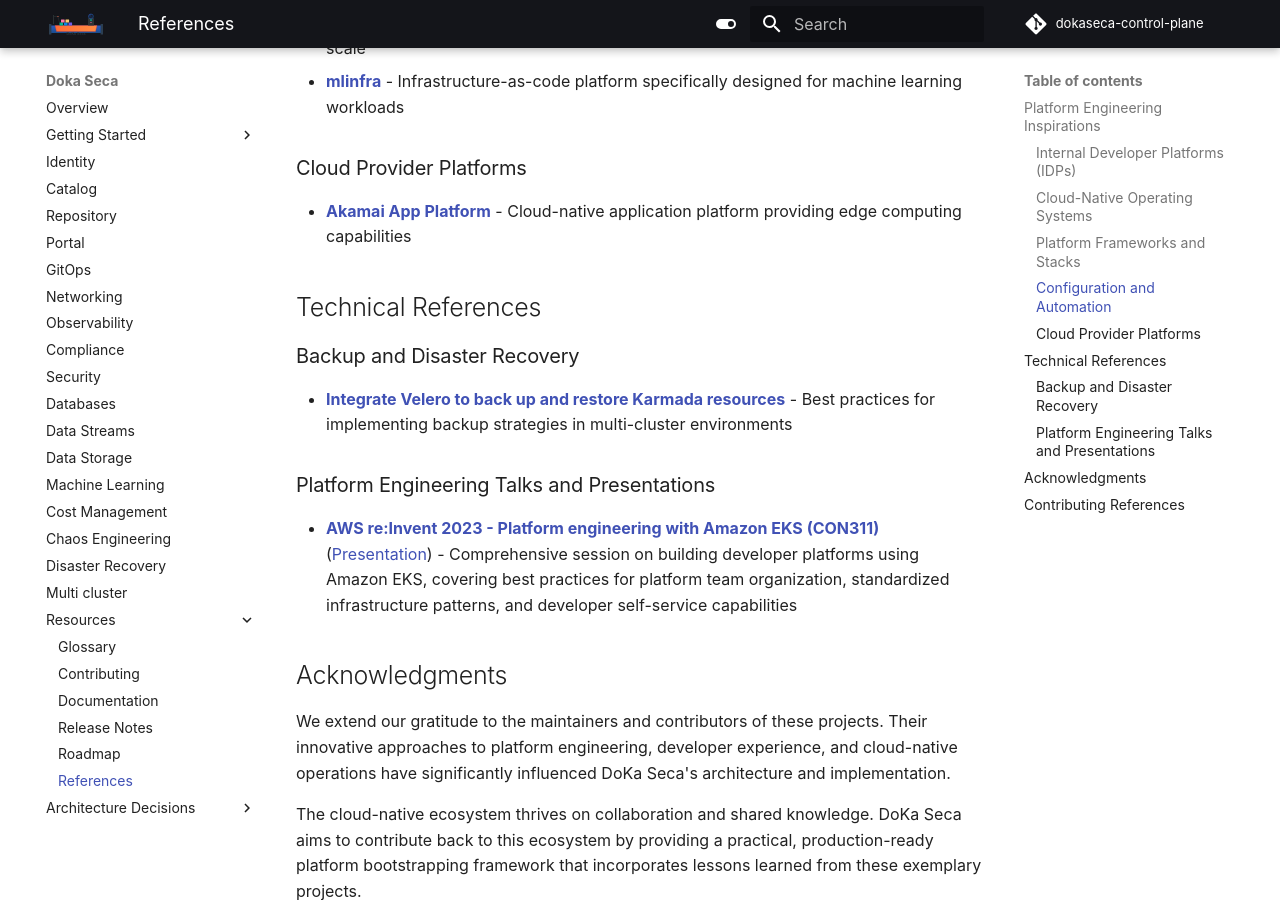
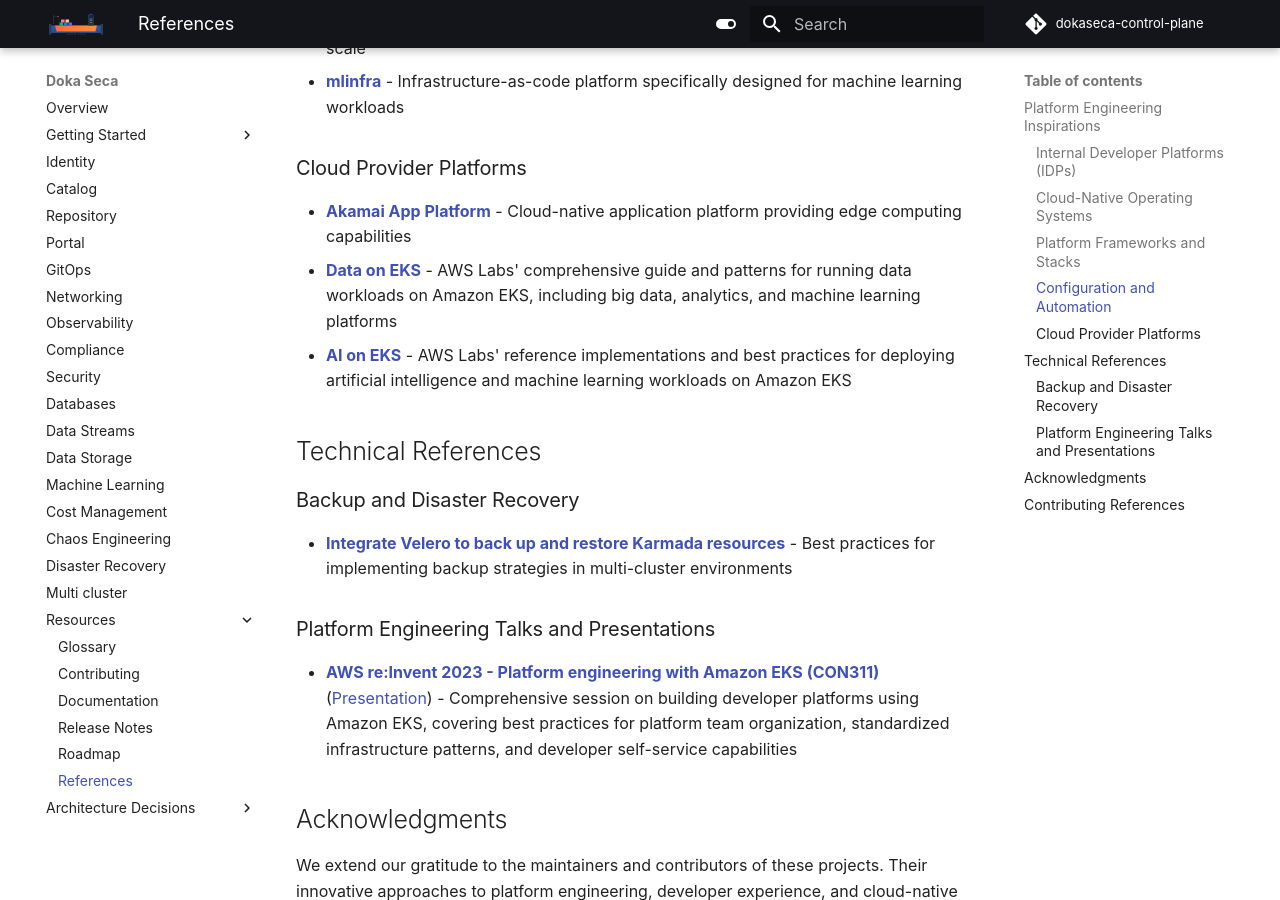
Before and after one commit to thatmlopsguy/dokaseca-control-plane, an MkDocs documentation site: the page built from docs/references.md, in a window 1280 px wide and 900 px high, scrolled down 1353 px. Built offline with MkDocs 1.6.1 and Material for MkDocs 9.7.7, drawn with Linux system fonts in a browser that asks for light colours; comment, search, counter and statistics services are not loaded.

Commit message:
docs: add references for AWS Labs' guides on data and AI workloads on EKS

```diff
--- a/docs/references.md
+++ b/docs/references.md
@@ -35,6 +35,8 @@
 ### Cloud Provider Platforms
 
 - **[Akamai App Platform](https://apl-docs.net/docs/akamai-app-platform/introduction)** - Cloud-native application platform providing edge computing capabilities
+- **[Data on EKS](https://awslabs.github.io/data-on-eks/)** - AWS Labs' comprehensive guide and patterns for running data workloads on Amazon EKS, including big data, analytics, and machine learning platforms
+- **[AI on EKS](https://awslabs.github.io/ai-on-eks/)** - AWS Labs' reference implementations and best practices for deploying artificial intelligence and machine learning workloads on Amazon EKS
 
 ## Technical References
 
```
